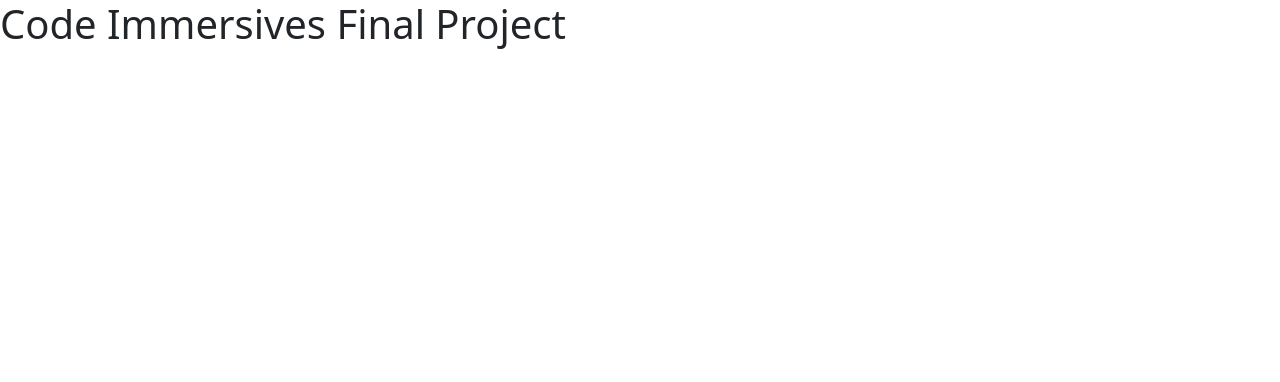
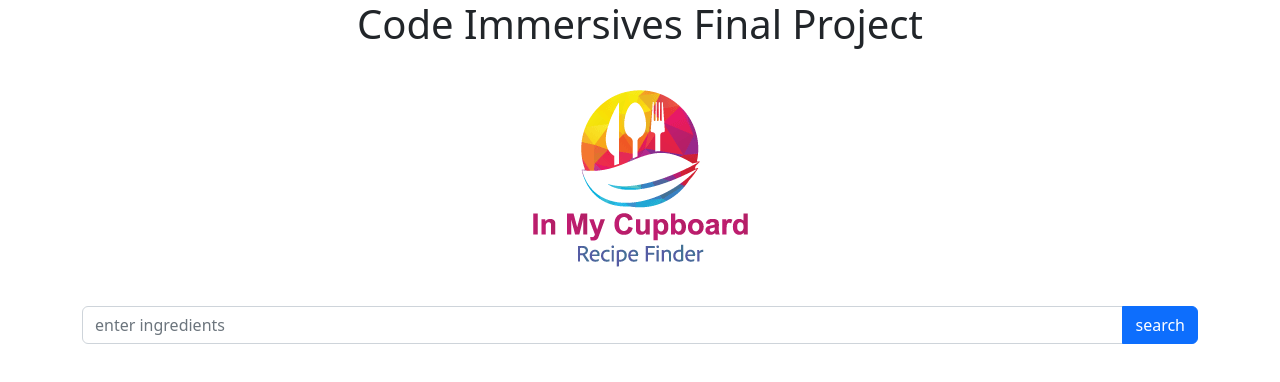
Before and after one commit to wmckeever/CI-Module1-Final-Project, a website: page index.html in a window 1280 px wide. Drawn offline with nearby package versions, Linux system fonts and the light colour scheme; no server answers.

Commit message:
added api call, header image, and basic styling

```diff
--- a/index.html
+++ b/index.html
@@ -9,8 +9,18 @@
 </head>
 <body>
 
-<h1 id="mainHeader">Code Immersives Final Project</h1>
-<div id="main-container" class="container">
+  <div id="main-container" class="container">
+  <h1 id="mainHeader">Code Immersives Final Project</h1>
+
+    <div id="headerImage">
+      <img src="./images/headerImage.png" alt="Header Image"><br><br>
+    </div>
+
+
+  <div class="input-group mb-3">
+    <input type="text" class="form-control" placeholder="enter ingredients" aria-label="Recipient's username" aria-describedby="button-addon2">
+    <button class="btn btn-primary" type="button" id="searchButton">search</button>
+  </div>
 
 
 
@@ -27,11 +37,7 @@
 
 
 
-
-
-
-
-
+</form>
 </div>
   <script src="https://code.jquery.com/jquery-3.6.0.min.js" integrity="sha256-/xUj+3OJU5yExlq6GSYGSHk7tPXikynS7ogEvDej/m4=" crossorigin="anonymous">
   </script>
--- a/main.js
+++ b/main.js
@@ -0,0 +1,50 @@
+//* - generate weekly meal plan url - https://api.spoonacular.com/mealplanner/generate -- https://api.spoonacular.com/mealplanner/generate?timeFrame=week
+
+//* - generate one meal plan url - https://api.spoonacular.com/mealplanner/generate -- https://api.spoonacular.com/mealplanner/generate?timeFrame=day
+
+//* -search recipies by ingredients - GET https://api.spoonacular.com/recipes/findByIngredients?apiKey=63aa00c3b9a14b4d81e35606c1528c2c
+
+
+//*api key: ?apiKey=63aa00c3b9a14b4d81e35606c1528c2c
+
+
+
+//*<------------- querySelectors ------------->*//
+//*<----------------------------------------->*//
+
+
+
+
+//*<------------- API Fetch Call ------------->*//
+//*<----------------------------------------->*//
+
+  fetch('https://api.spoonacular.com/recipes/findByIngredients?apiKey=63aa00c3b9a14b4d81e35606c1528c2c')
+    .then(function(response){
+        console.log("json request is working")
+          return response.json()
+    })
+    .then(function(data){
+      console.log(data);
+
+    });
+
+
+
+
+
+
+
+
+
+
+
+
+// let mealPlanAPIrequest = async () => {
+//   let response = await fetch('https://api.spoonacular.com/mealplanner/generate -- https://api.spoonacular.com/mealplanner/generate?apiKey=YOUR-API-KEY=63aa00c3b9a14b4d81e35606c1528c2ctimeFrame=day');
+
+//   let data = await response.json();
+//   console.log(data);
+//   //img.src = data.message
+
+//   console.log(data);
+//   };
--- /dev/null
+++ b/package.json
@@ -0,0 +1,5 @@
+{
+  "dependencies": {
+    "node-fetch": "^3.3.0"
+  }
+}
--- a/style.css
+++ b/style.css
@@ -0,0 +1,15 @@
+
+#main-container{
+  display: flex;
+  justify-content: center;
+  align-items: center;
+  flex-direction: column;
+}
+
+
+
+#headerImage {
+
+  height: 250px;
+  width: 250px;
+}
```
Also changed, not shown: images/headerImage.png (added), images/inMyCupbpardLogo.png (added), 1 other file.
